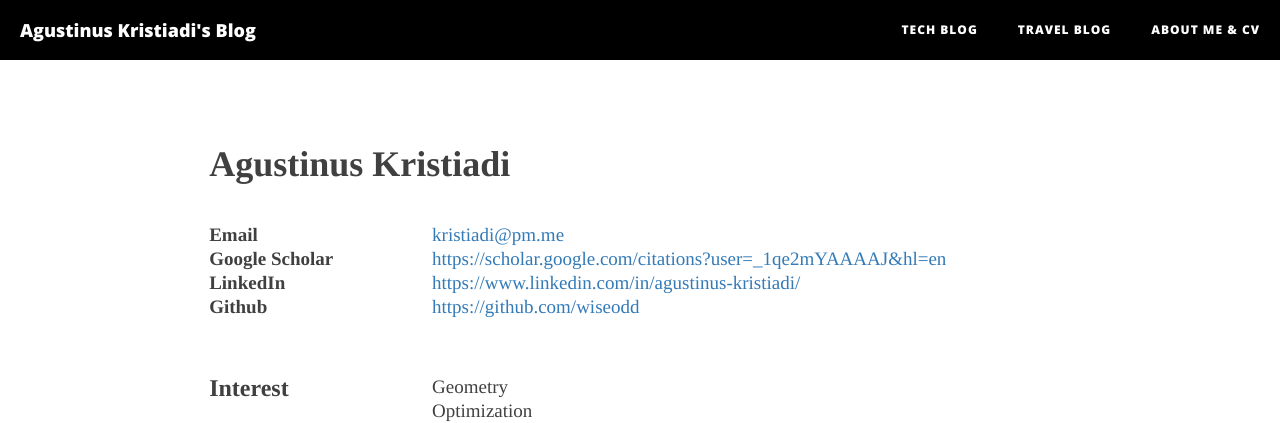
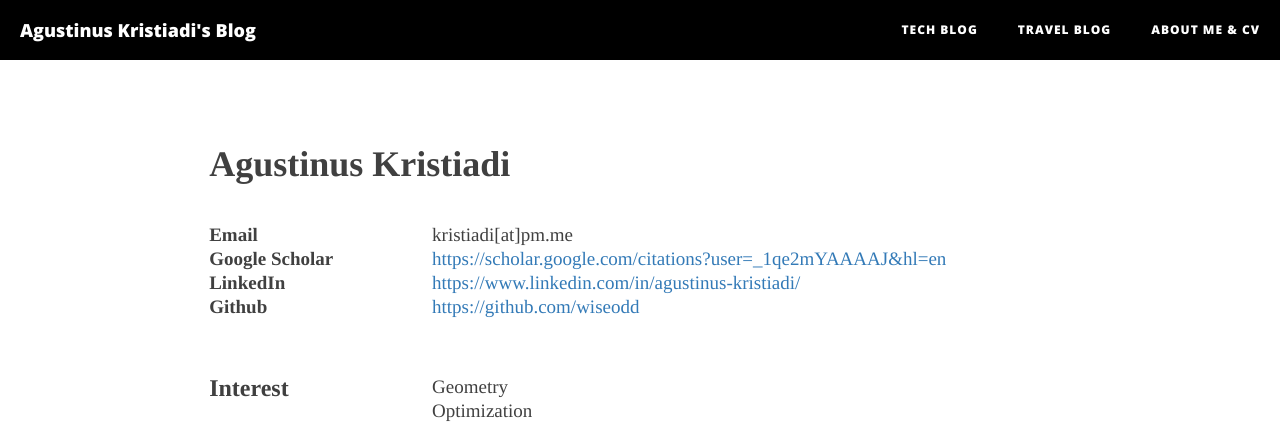
Before and after one commit to hsyodysseyjr/wiseodd0, a Jekyll site: the page built from about.html, in a window 1280 px wide. Shown: the top 423 px of the page. Built offline with Jekyll 4.4.1, drawn with Linux system fonts in a browser that asks for light colours; nearby versions of some CDN libraries; formulas are drawn with MathJax 3.

Commit message:
Mask email

```diff
--- a/about.html
+++ b/about.html
@@ -11,7 +11,7 @@ header-img: "img/about-bg.jpg"
 
     <div class="row">
         <div class="col-md-3"><b>Email</b></div>
-        <div class="col-md-8"><a href="mailto:kristiadi@pm.me" target="_top">kristiadi@pm.me</a></div>
+        <div class="col-md-8">kristiadi[at]pm.me</div>
     </div>
 
     <div class="row">
```
